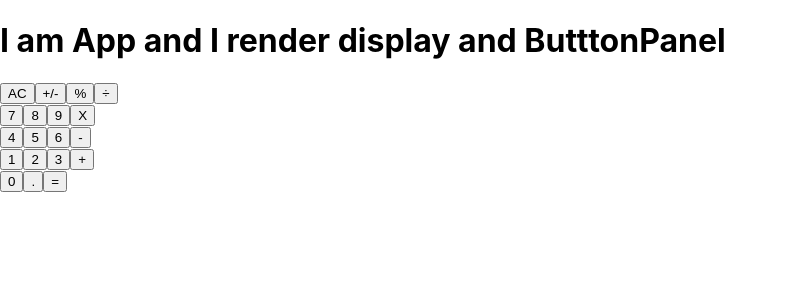
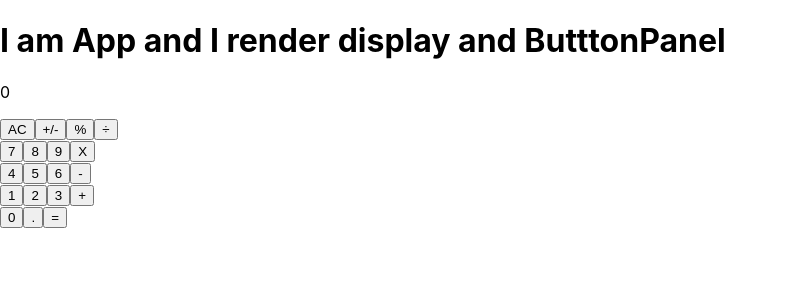
Before and after one commit to em-em-D/React-calculator, a React (Create React App) app: page / in a window 1280 px wide. Shown: the top 300 px of the page, without its empty margins (0-787 px from the left). Built offline with nearby package versions, Linux system fonts and the light colour scheme.

Commit message:
lint and display checked

```diff
--- a/package.json
+++ b/package.json
@@ -31,5 +31,8 @@
       "last 1 firefox version",
       "last 1 safari version"
     ]
+  },
+  "devDependencies": {
+    "eslint-auto-fix": "^1.0.3"
   }
 }
--- a/src/components/Display.js
+++ b/src/components/Display.js
@@ -2,6 +2,7 @@ import React from 'react';
 import PropTypes from 'prop-types';
 
 function Display({ result }){
+    result = 0;
     return(
         <div className="result">
             <p>{result}</p>
```
Also changed, not shown: src/components/App.js (+5 -5 lines), .eslintrc.json, 1 other file (tests, documents, lock files or other folders).
